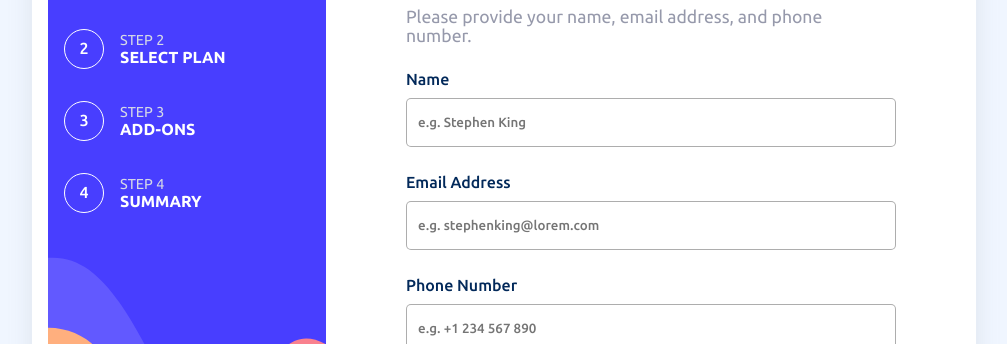
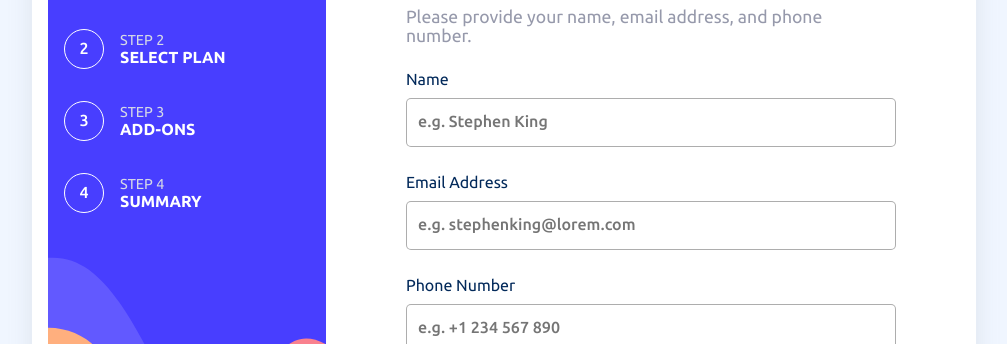
Before and after one commit to hxshan/Multi-step-form, a plain HTML site: page index.html in a window 1280 px wide. Shown: the part 187-531 px from the top of the page, without its empty margins (136-1143 px from the left). Drawn offline with Linux system fonts and the light colour scheme.

Commit message:
more small css fixes

```diff
--- a/styles/style.css
+++ b/styles/style.css
@@ -118,7 +118,7 @@ hr {
 .input-field label {
   font-family: "Ubuntu", serif;
   color: hsl(213, 96%, 18%);
-  font-weight: 500;
+  font-weight: 400;
   font-size: 0.9rem;
 }
 .input-field input[type="text"] {
@@ -133,6 +133,7 @@ hr {
 .input-field input[type="text"]::placeholder {
   font-family: "Ubuntu", serif;
   font-weight: 500;
+  font-size: 1rem;
 }
 input[type="text"]:focus {
   border-color: hsl(243, 100%, 62%);
```
